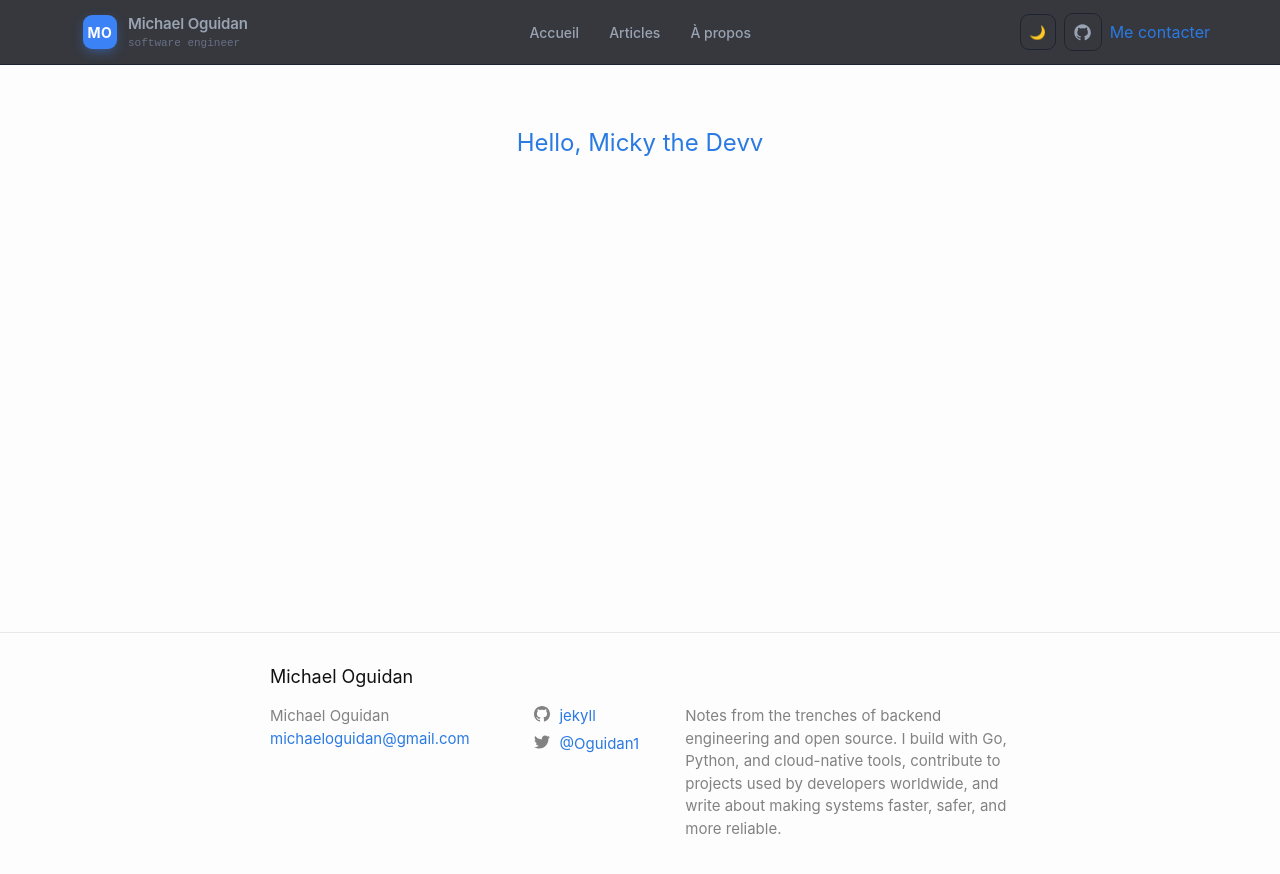
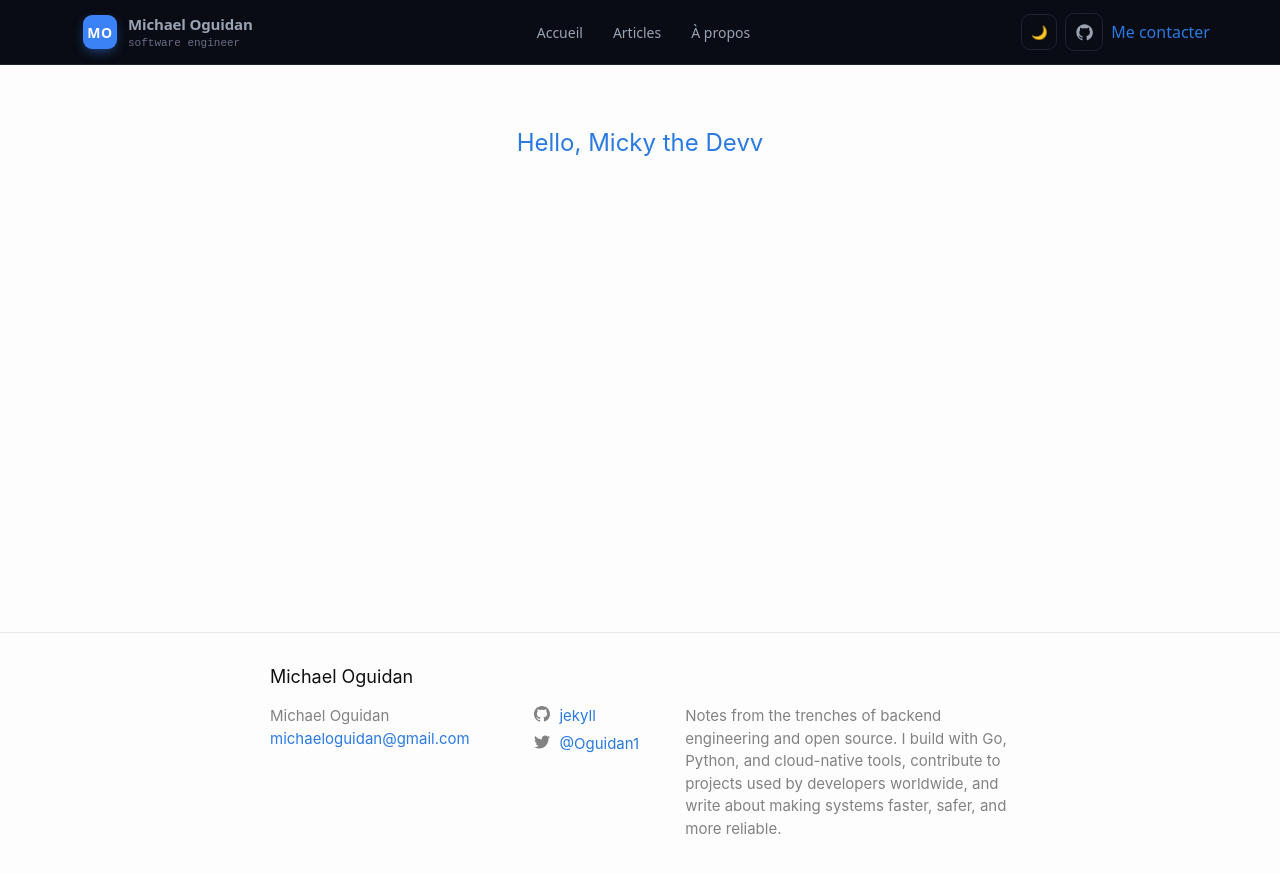
Before and after one commit to Oguidan/MichaelOguidan, a Jekyll site: the page built from index.html, in a window 1280 px wide. Shown: the top 874 px of the page. Built offline with Jekyll 4.4.1, drawn with Linux system fonts in a browser that asks for light colours.

Commit message:
Add missing styles for dark theme to ensure consistency

```diff
--- a/_sass/micky/_base.scss
+++ b/_sass/micky/_base.scss
@@ -36,6 +36,7 @@
 }
 
 .dark {
+  font-family: 'IBM Plex Sans', system-ui, sans-serif;
   --bg: #0a0d14;
   --surface: #11151f;
   --surface2: #181d29;
@@ -49,6 +50,9 @@
   --shadow: 0 1px 2px rgba(0, 0, 0, .5), 0 18px 40px -18px rgba(0, 0, 0, .7);
   --code: #0c111c;
   --codetx: #cdd6e6;
+  color: var(--text);
+  background: var(--bg);
+  transition: background .35s ease, color .35s ease;
 }
 
 .mono {
```
